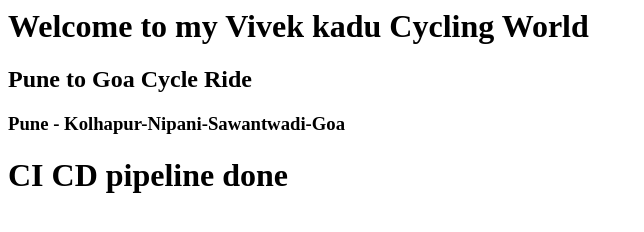
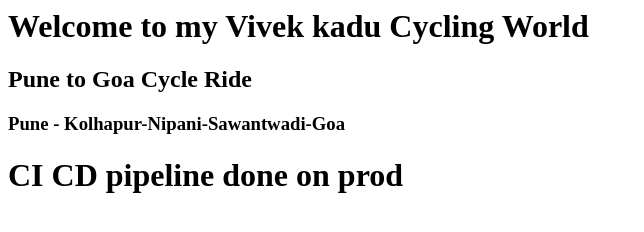
Before and after one commit to vivek-kadu1982/website, a plain HTML site: page index.html in a window 1280 px wide. Shown: the whole page, without its empty margins (0-644 px from the left). Drawn offline with Linux system fonts and the light colour scheme.

Commit message:
update for production

```diff
--- a/index.html
+++ b/index.html
@@ -4,6 +4,6 @@
 <h1>Welcome to my Vivek kadu Cycling World</h1>
 <h2>Pune to Goa Cycle Ride</h2>
 <h3>Pune - Kolhapur-Nipani-Sawantwadi-Goa</h3>
-<h1>CI CD pipeline done</h1>
+<h1>CI CD pipeline done on prod</h1>
 </body>
 </html>
```
